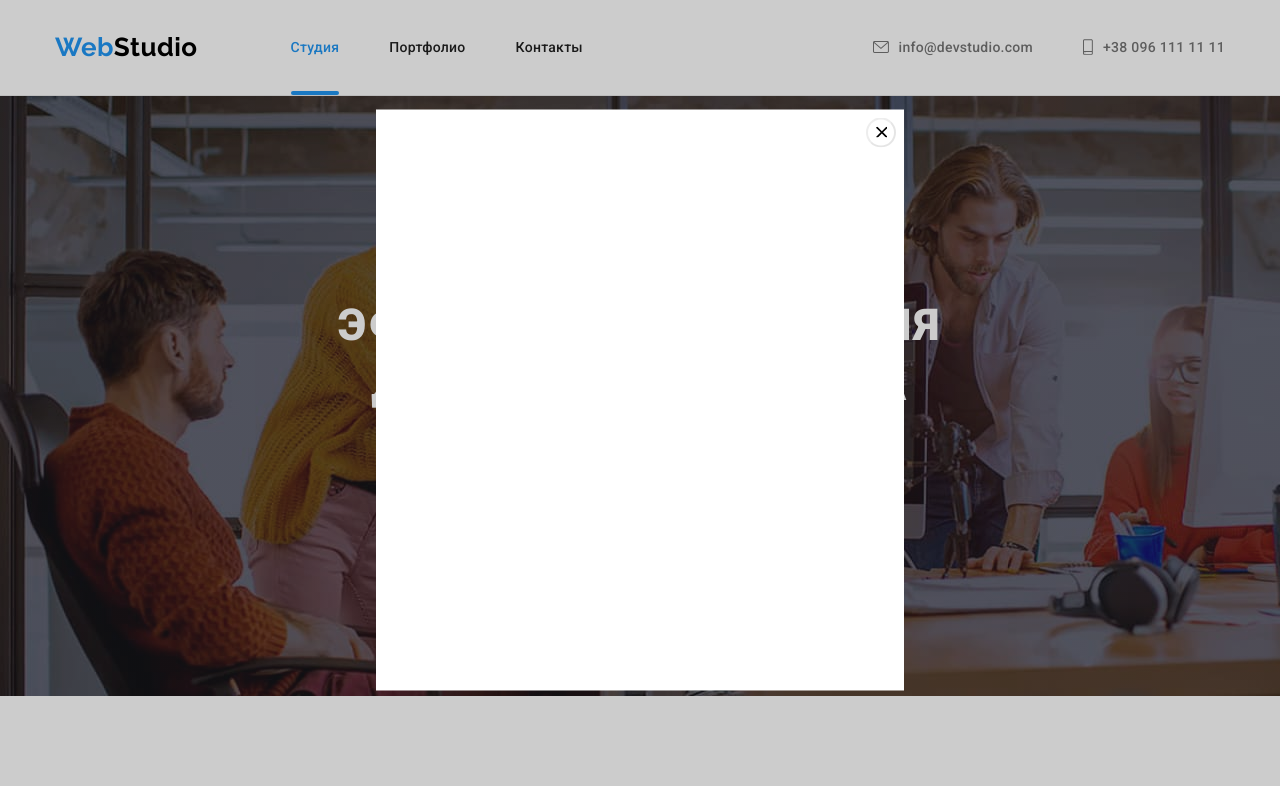
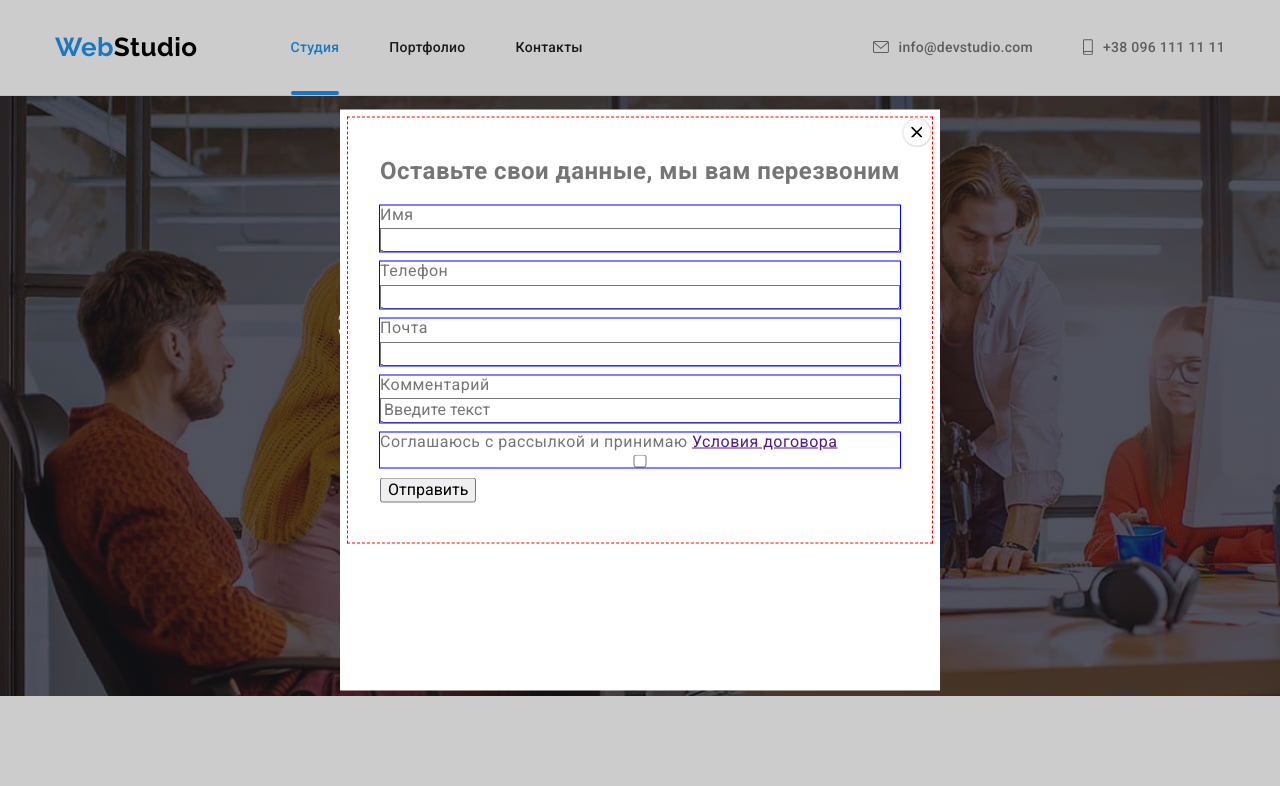
Before and after one commit to NataBuka/NataBuka-goit-markup-hw-06, a plain HTML site: page index.html in a window 1280 px wide. Both pictures are taken after a click on the button "Заказать услугу". Shown: the top 786 px of the page. Drawn offline with nearby package versions, Linux system fonts and the light colour scheme.

Commit message:
add some form

```diff
--- a/css/style.css
+++ b/css/style.css
@@ -833,3 +833,27 @@ img {
   width: 11px;
   height: 11px;
 }
+
+.form {
+  width: ;
+  outline: 1px dashed red;
+  margin-left: auto;
+  margin-right: auto;
+  padding: 40px 32px;
+}
+.form-title {
+  margin-bottom: 20px;
+}
+.form-item {
+  outline: 1px solid blue;
+  margin-bottom: 10px;
+  display: flex;
+  flex-direction: column;
+}
+.form-item input {
+  margin: 0;
+  padding: 11;
+}
+.form-item label {
+  margin-bottom: 4px;
+}
--- a/index.html
+++ b/index.html
@@ -76,12 +76,49 @@
         </section>
         <div class="backdrop is-hidden" data-modal>
             <div class="modal">
+
                 <button data-modal-close class="btn-close">
                     <svg class="close">
                     <use href="./images/sprite.svg#icon-close">
                     </use>
                     </svg>
                </button>
+
+        <form name="form" class="form js-speaker-form" autocomplete="on">
+
+        <h2 class="form-title">Оставьте свои данные, мы вам перезвоним</h2>
+
+
+                <p class="form-item">
+                    <label class="form-label" for="name">Имя</label>
+                       <input class="form-input" type="text" name="user-name" id="name">
+                    </p>
+                </p>
+
+                <p class="form-item">
+                    <label class="form-label" for="tel">Телефон</label>
+                        <input class="form-input" type="tel" name="tel" id="tel">
+                </p>
+
+                <p class="form-item">
+                    <label class="form-label" for="email">Почта</label>
+                        <input class="form-input" type="email" name="email" id="email">
+                </p>
+
+
+                <p class="form-item">
+                    <label class="form-label" for="koment">Комментарий</label>
+                        <input class="form-input" type="textarea" name="koment" id="koment" placeholder="Введите текст">
+                </p>
+
+                <p class="form-item">
+                    <label class="form-label" for="choice">Соглашаюсь с рассылкой и принимаю <a href="" class="">Условия договора</a></label>
+                        <input class="form-input" type="checkbox" name="choice" value="choice" id="choice">
+                </p>
+
+                        <button class="form-button" type="submit">Отправить</button>
+
+            </form>
 
             </div>
         </div>
@@ -427,6 +464,20 @@
         </div>
 
     </footer>
+    <script>
+        (()=> {
+            document
+
+            .querySelector('.js-speaker-form')
+            addEventListener('submit', e => {
+                e.preventDefault();
+
+                new FormData(e.currentTarget).forEach((value,name) =>
+                console.log(`${name}:${value}`),
+                );
+            });
+        })();
+    </script>
    <!-- <script>
         const {height: headerHeight} = document
         .querySelector(".header")
```
